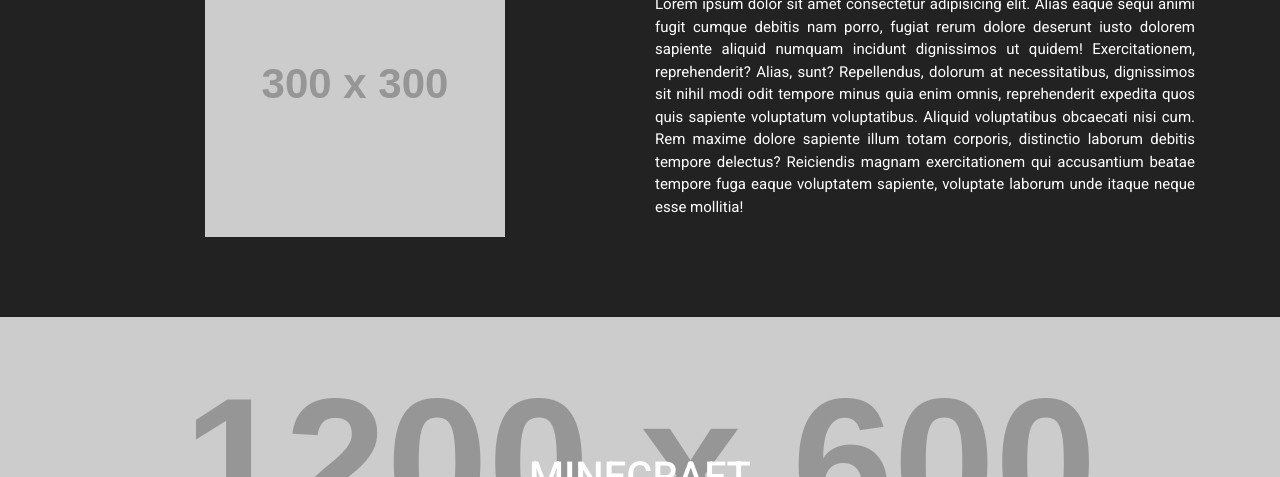
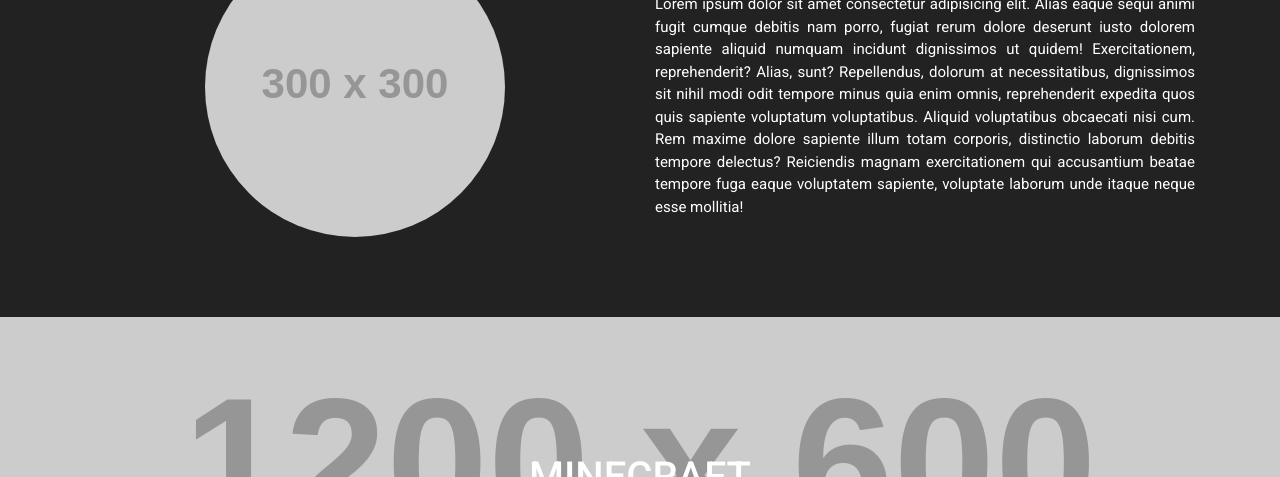
Before and after one commit to Neutron-Pro/n-code-model, a plain HTML site: page index.html in a window 1280 px wide. Shown: the part 623-1100 px from the top of the page. Drawn offline with nearby package versions, Linux system fonts and the light colour scheme; placeholder pictures from the web are drawn by us.

Commit message:
Add rounded-circle on the profile picture

```diff
--- a/index.html
+++ b/index.html
@@ -118,7 +118,7 @@
         <section id="about" class="container">
             <div class="row">
                 <div class="col-md-6 py-3 py-md-0">
-                    <img src="https://via.placeholder.com/300x300" alt="" class="d-block m-auto mw-100">
+                    <img src="https://via.placeholder.com/300x300" alt="" class="d-block m-auto mw-100 rounded-circle">
                 </div>
                 <div class="col-md-6">
                     <h2 class="text-center">Lorem Ipsum</h2>
```
